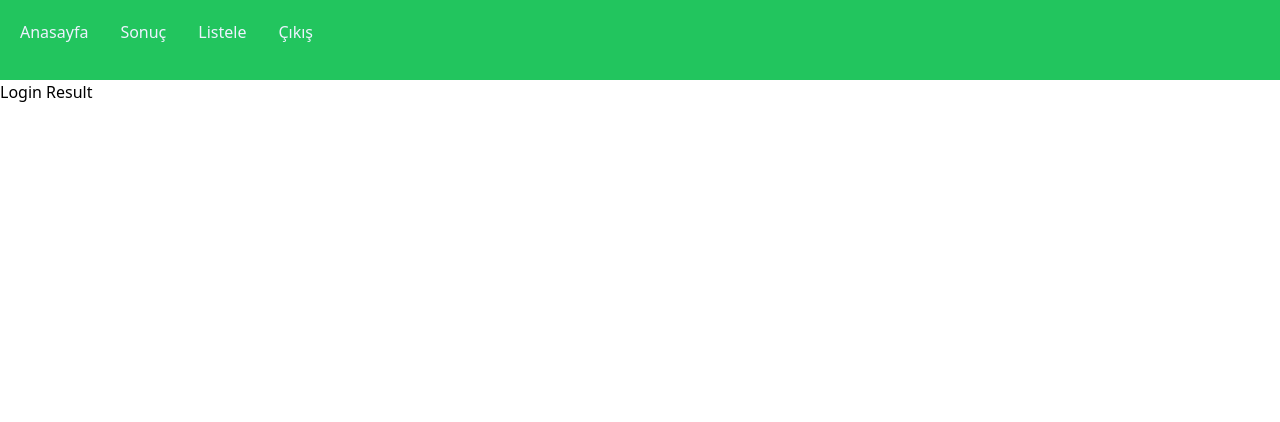
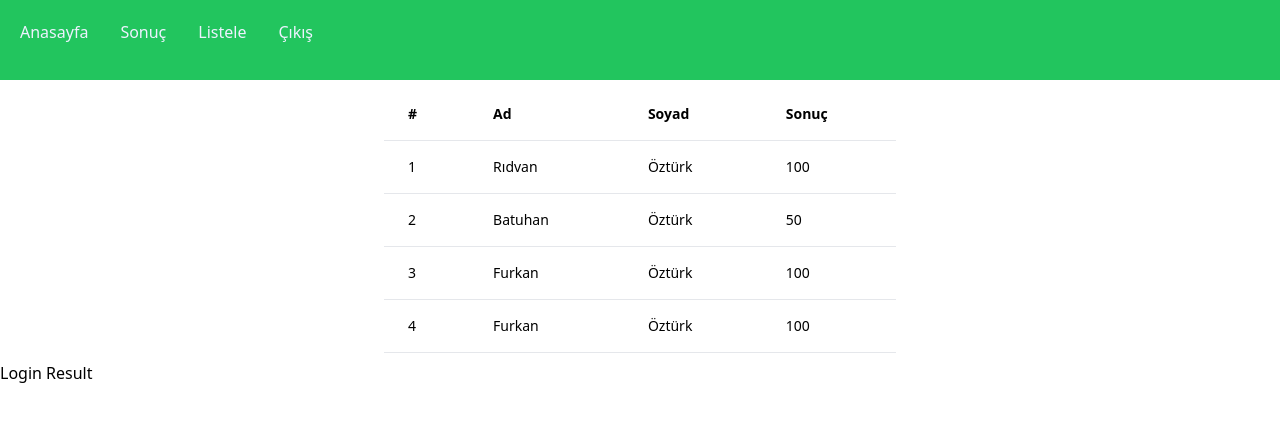
Before and after one commit to RidvanOzturk/ResProject, a React (Vite) app: page /multiple in a window 1280 px wide. Shown: the top 422 px of the page. Built offline with nearby package versions, Linux system fonts and the light colour scheme.

Commit message:
added multiple page

```diff
--- a/src/App.jsx
+++ b/src/App.jsx
@@ -19,6 +19,7 @@ import Layout from './components/Layout';
 
 import Footer from './components/Footer';
 import List from './pages/result/list';
+import Multiple from './pages/selection/multiple';
 
 function App() {
 
@@ -33,6 +34,7 @@ function App() {
             <Route path="/login" element={<Login />} />
             <Route path="/result" element={<Result />} />
             <Route path='/list' element={<List />} />
+            <Route path='/multiple' element={<Multiple />} />
           </Routes>
         </Layout>
 
--- a/src/components/Header.jsx
+++ b/src/components/Header.jsx
@@ -1,3 +1,5 @@
+import { Link } from "react-router-dom";
+
 const Header = () => {
   return (
     <div className="bg-green-500 text-indigo-50 h-20">
@@ -5,7 +7,9 @@ const Header = () => {
         <ul className="p-3 list-none flex justify-start gap-4">
           <li className="p-2">Anasayfa</li>
           <li className="p-2">Sonuç</li>
-          <li className="p-2">Listele</li>
+          <li className="p-2">
+            <Link to="/list">Listele</Link>
+            </li>
           <li className="flex p-2 justify-end">Çıkış</li>
         </ul>
       </header>
--- /dev/null
+++ b/src/pages/selection/multiple.jsx
@@ -0,0 +1,54 @@
+import React from 'react'
+
+const Multiple = () => {
+  return (
+    <>
+<div className="flex flex-col">
+  <div className="overflow-x-auto sm:-mx-6 lg:-mx-8">
+    <div className="inline-block min-w-full py-2 sm:px-6 lg:px-8">
+      <div className="overflow-hidden">
+        <table className="min-w-full text-left text-sm font-light">
+          <thead className="border-b font-medium dark:border-neutral-500">
+            <tr>
+              <th scope="col" className="px-6 py-4">#</th>
+              <th scope="col" className="px-6 py-4">Ad</th>
+              <th scope="col" className="px-6 py-4">Soyad</th>
+              <th scope="col" className="px-6 py-4">Sonuç</th>
+            </tr>
+          </thead>
+          <tbody>
+            <tr className="border-b dark:border-neutral-500">
+              <td className="whitespace-nowrap px-6 py-4 font-medium">1</td>
+              <td className="whitespace-nowrap px-6 py-4">Rıdvan</td>
+              <td className="whitespace-nowrap px-6 py-4">Öztürk</td>
+              <td className="whitespace-nowrap px-6 py-4">100</td>
+            </tr>
+            <tr className="border-b dark:border-neutral-500">
+              <td className="whitespace-nowrap px-6 py-4 font-medium">2</td>
+              <td className="whitespace-nowrap px-6 py-4">Batuhan</td>
+              <td className="whitespace-nowrap px-6 py-4">Öztürk</td>
+              <td className="whitespace-nowrap px-6 py-4">50</td>
+            </tr>
+            <tr className="border-b dark:border-neutral-500">
+              <td className="whitespace-nowrap px-6 py-4 font-medium">3</td>
+              <td className="whitespace-nowrap px-6 py-4">Furkan</td>
+              <td className="whitespace-nowrap px-6 py-4">Öztürk</td>
+              <td className="whitespace-nowrap px-6 py-4">100</td>
+            </tr>
+            <tr className="border-b dark:border-neutral-500">
+              <td className="whitespace-nowrap px-6 py-4 font-medium">4</td>
+              <td className="whitespace-nowrap px-6 py-4">Furkan</td>
+              <td className="whitespace-nowrap px-6 py-4">Öztürk</td>
+              <td className="whitespace-nowrap px-6 py-4">100</td>
+            </tr>
+          </tbody>
+        </table>
+      </div>
+    </div>
+  </div>
+</div>
+    </>
+  )
+}
+
+export default Multiple
--- /dev/null
+++ b/src/pages/selection/single.jsx
@@ -0,0 +1,9 @@
+import React from 'react'
+
+function Single() {
+  return (
+    <div>Single</div>
+  )
+}
+
+export default Single
```
